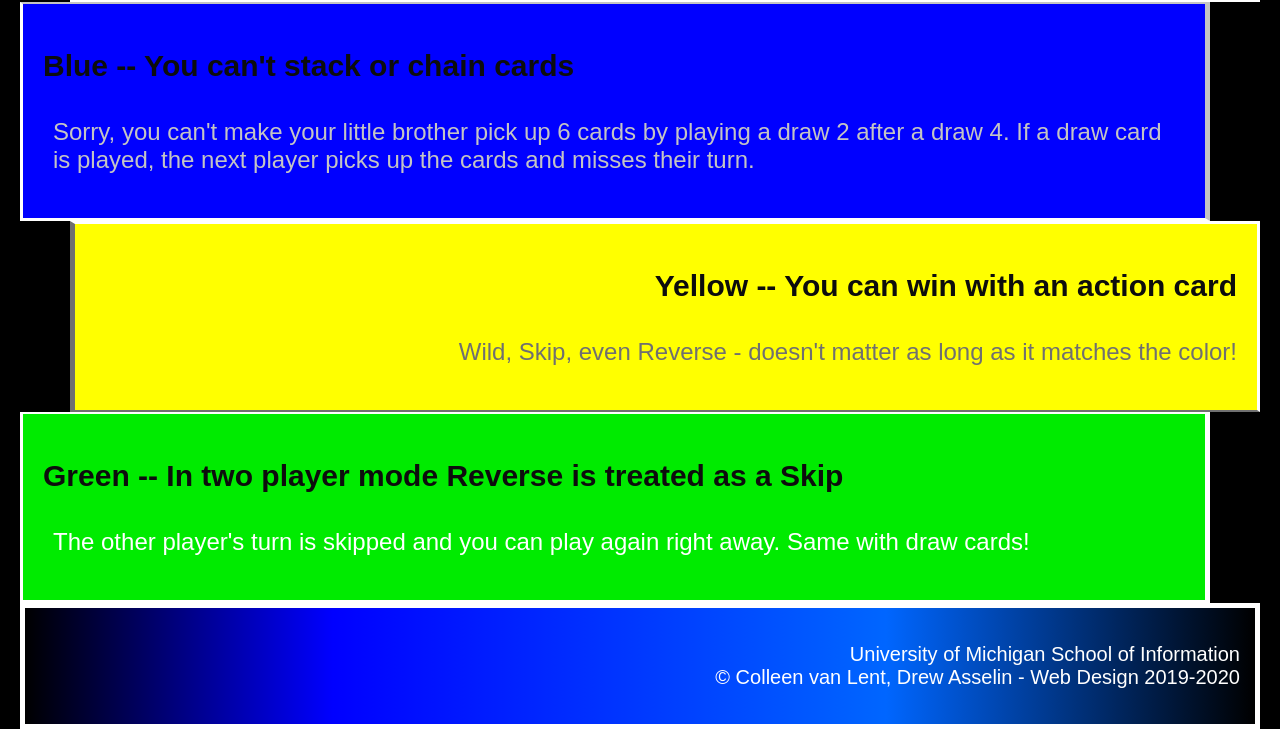
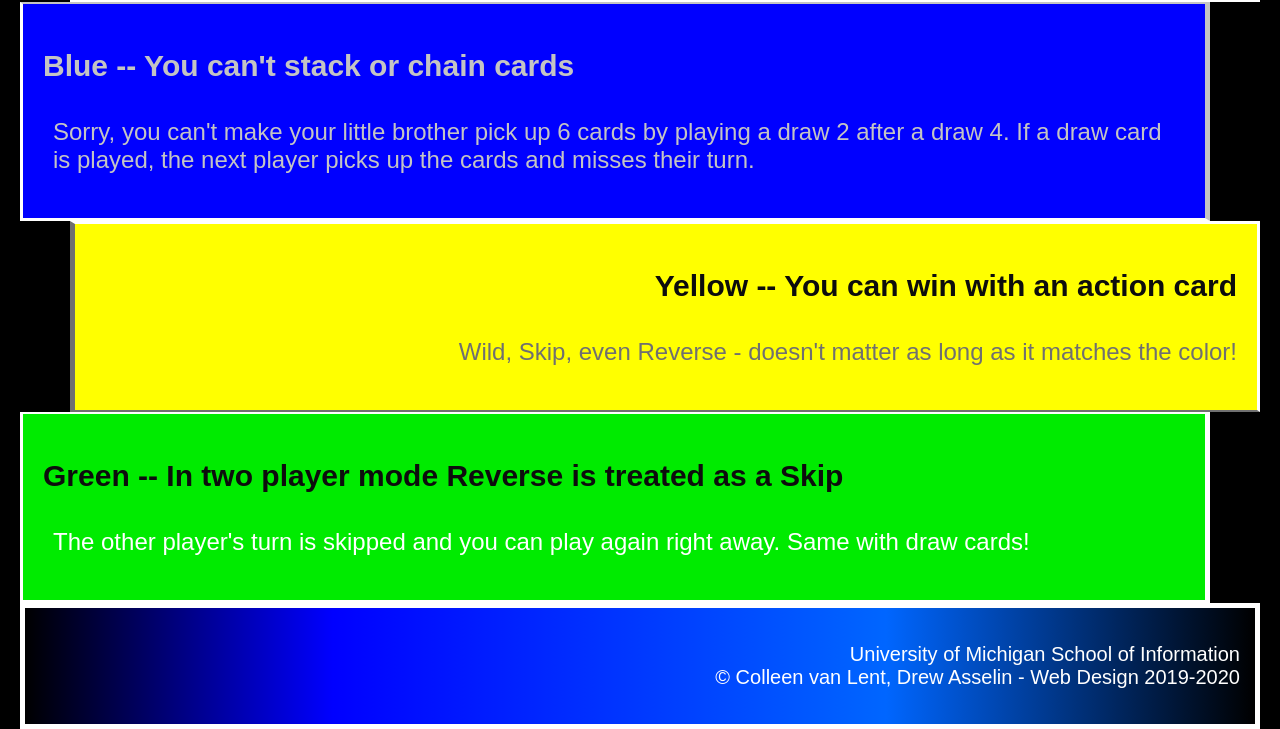
Before and after one commit to siyu-ding/hw2-2024, a plain HTML site: page index.html in a window 1280 px wide. Shown: the part 873-1602 px from the top of the page. Drawn offline with Linux system fonts and the light colour scheme.

Commit message:
Add files via upload

```diff
--- a/css/style.css
+++ b/css/style.css
@@ -57,6 +57,10 @@ div {
     color: #C4C4C4;
 }
 
+.blue h2 {
+    color: #C4C4C4;
+}
+
 .yellow {
     background-color: #FFFF00;
     text-align: right;
```
